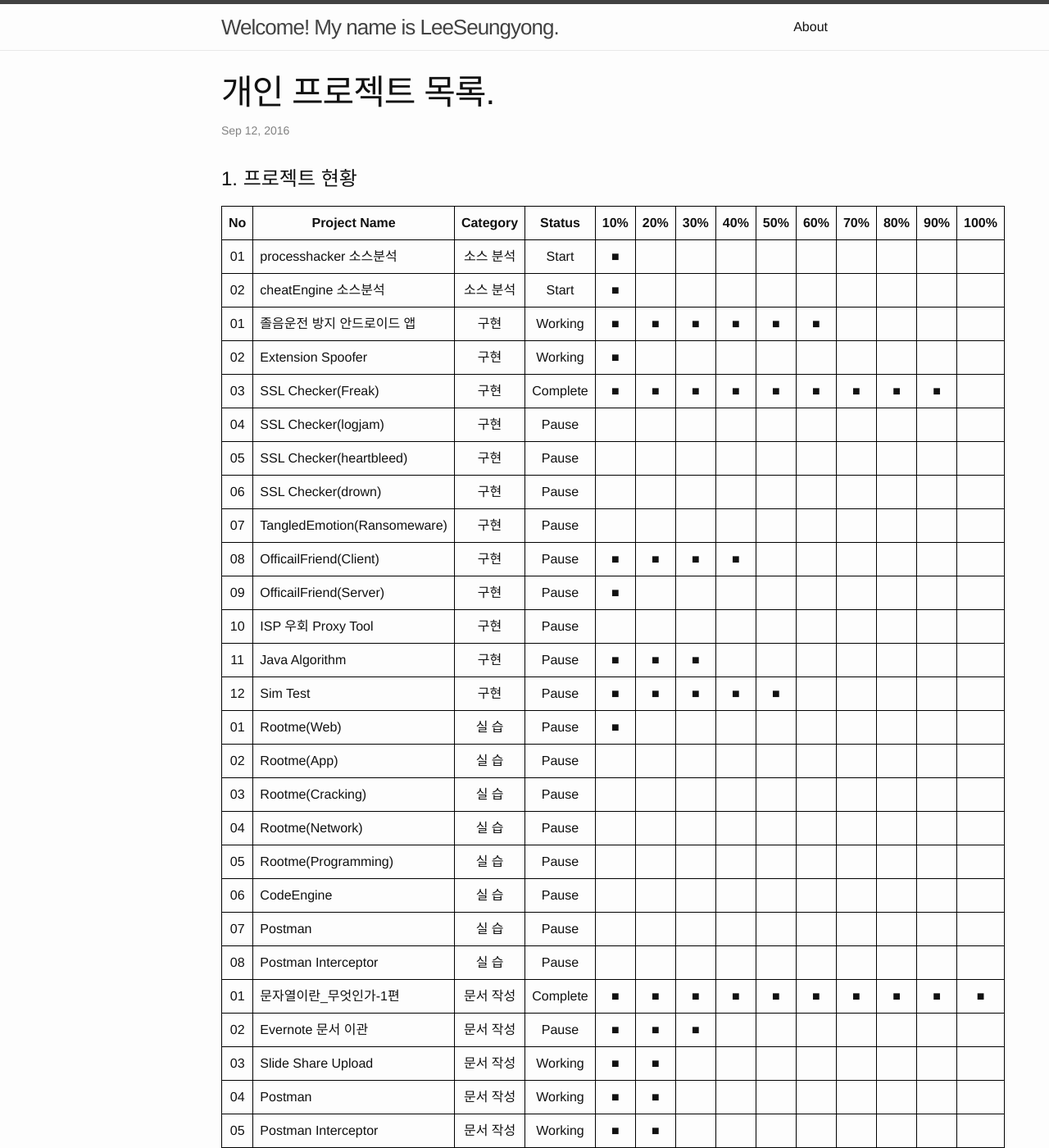
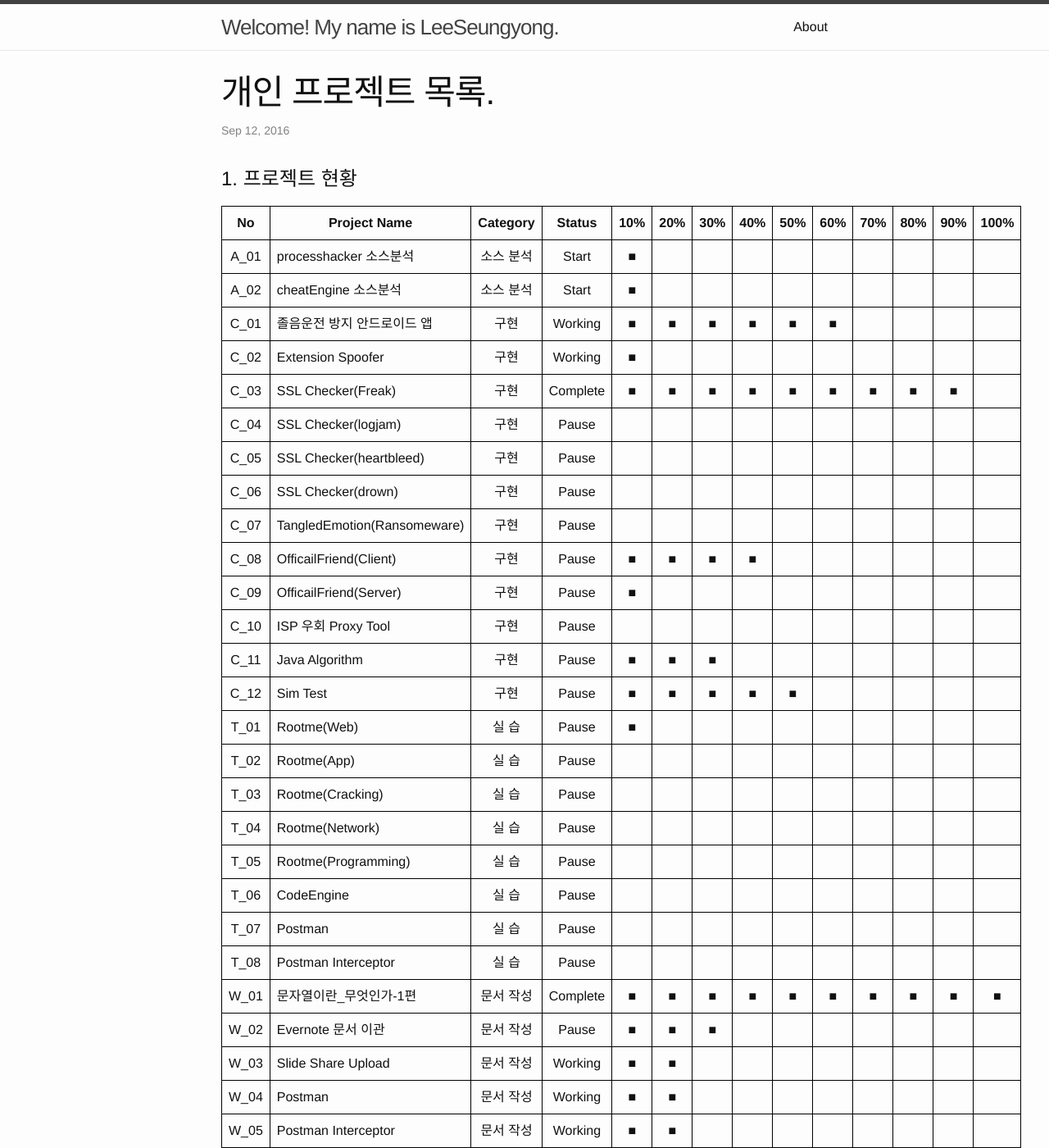
Before and after one commit to LktProgrammer/bongbongco.github.io, a Jekyll site: the page built from _posts/2016-09-12-GarbageTask.markdown, in a window 1280 px wide and 1400 px high. Shown: the whole window at 82% size. Built offline with Jekyll 4.4.1, drawn with Linux system fonts in a browser that asks for light colours.

```diff
--- a/_posts/2016-09-12-GarbageTask.markdown
+++ b/_posts/2016-09-12-GarbageTask.markdown
@@ -9,34 +9,34 @@ title: 개인 프로젝트 목록.
 |--+-----------+------+---+---+---+---+---+---+---+---+---+----+----|
 |No|Project Name|Category|Status|10%|20%|30%|40%|50%|60%|70%|80%|90%|100%|
 |:-:|-----------|:-----:|:-----:|:-:|:-:|:-:|:-:|:-:|:-:|:-:|:-:|:-:|:-:|
-|01| processhacker 소스분석|소스 분석|Start|■|||||||||
-|02| cheatEngine 소스분석|소스 분석|Start|■|||||||||
+|A_01| processhacker 소스분석|소스 분석|Start|■|||||||||
+|A_02| cheatEngine 소스분석|소스 분석|Start|■|||||||||
 |--+-----------+------+---+---+---+---+---+---+---+---+---+----+----|
-|01| 졸음운전 방지 안드로이드 앱|구현|Working|■|■|■|■|■|■||||
-|02| Extension Spoofer|구현|Working|■|||||||||
-|03| SSL Checker(Freak)|구현|Complete|■|■|■|■|■|■|■|■|■|
-|04| SSL Checker(logjam)|구현|Pause||||||||||
-|05| SSL Checker(heartbleed)|구현|Pause||||||||||
-|06| SSL Checker(drown)|구현|Pause||||||||||
-|07| TangledEmotion(Ransomeware)|구현|Pause||||||||||
-|08| OfficailFriend(Client)|구현|Pause|■|■|■|■||||||
-|09| OfficailFriend(Server)|구현|Pause|■|||||||||
-|10| ISP 우회 Proxy Tool|구현|Pause||||||||||
-|11| Java Algorithm|구현|Pause|■|■|■|||||||
-|12| Sim Test|구현|Pause|■|■|■|■|■|||||
+|C_01| 졸음운전 방지 안드로이드 앱|구현|Working|■|■|■|■|■|■||||
+|C_02| Extension Spoofer|구현|Working|■|||||||||
+|C_03| SSL Checker(Freak)|구현|Complete|■|■|■|■|■|■|■|■|■|
+|C_04| SSL Checker(logjam)|구현|Pause||||||||||
+|C_05| SSL Checker(heartbleed)|구현|Pause||||||||||
+|C_06| SSL Checker(drown)|구현|Pause||||||||||
+|C_07| TangledEmotion(Ransomeware)|구현|Pause||||||||||
+|C_08| OfficailFriend(Client)|구현|Pause|■|■|■|■||||||
+|C_09| OfficailFriend(Server)|구현|Pause|■|||||||||
+|C_10| ISP 우회 Proxy Tool|구현|Pause||||||||||
+|C_11| Java Algorithm|구현|Pause|■|■|■|||||||
+|C_12| Sim Test|구현|Pause|■|■|■|■|■|||||
 |--+-----------+------+---+---+---+---+---+---+---+---+---+----+----|
-|01| Rootme(Web)|실 습|Pause|■|||||||||
-|02| Rootme(App)|실 습|Pause||||||||||
-|03| Rootme(Cracking)|실 습|Pause||||||||||
-|04| Rootme(Network)|실 습|Pause||||||||||
-|05| Rootme(Programming)|실 습|Pause||||||||||
-|06| CodeEngine|실 습|Pause||||||||||
-|07| Postman|실 습|Pause||||||||||
-|08| Postman Interceptor|실 습|Pause||||||||||
+|T_01| Rootme(Web)|실 습|Pause|■|||||||||
+|T_02| Rootme(App)|실 습|Pause||||||||||
+|T_03| Rootme(Cracking)|실 습|Pause||||||||||
+|T_04| Rootme(Network)|실 습|Pause||||||||||
+|T_05| Rootme(Programming)|실 습|Pause||||||||||
+|T_06| CodeEngine|실 습|Pause||||||||||
+|T_07| Postman|실 습|Pause||||||||||
+|T_08| Postman Interceptor|실 습|Pause||||||||||
 |--+-----------+------+---+---+---+---+---+---+---+---+---+----+----|
-|01| 문자열이란_무엇인가-1편 |문서 작성|Complete|■|■|■|■|■|■|■|■|■|■|
-|02| Evernote 문서 이관|문서 작성|Pause|■|■|■|||||||
-|03| Slide Share Upload |문서 작성|Working|■|■||||||||
-|04| Postman |문서 작성|Working|■|■||||||||
-|05| Postman Interceptor |문서 작성|Working|■|■||||||||
+|W_01| 문자열이란_무엇인가-1편 |문서 작성|Complete|■|■|■|■|■|■|■|■|■|■|
+|W_02| Evernote 문서 이관|문서 작성|Pause|■|■|■|||||||
+|W_03| Slide Share Upload |문서 작성|Working|■|■||||||||
+|W_04| Postman |문서 작성|Working|■|■||||||||
+|W_05| Postman Interceptor |문서 작성|Working|■|■||||||||
 |--+-----------+------+---+---+---+---+---+---+---+---+---+----+----|
```
